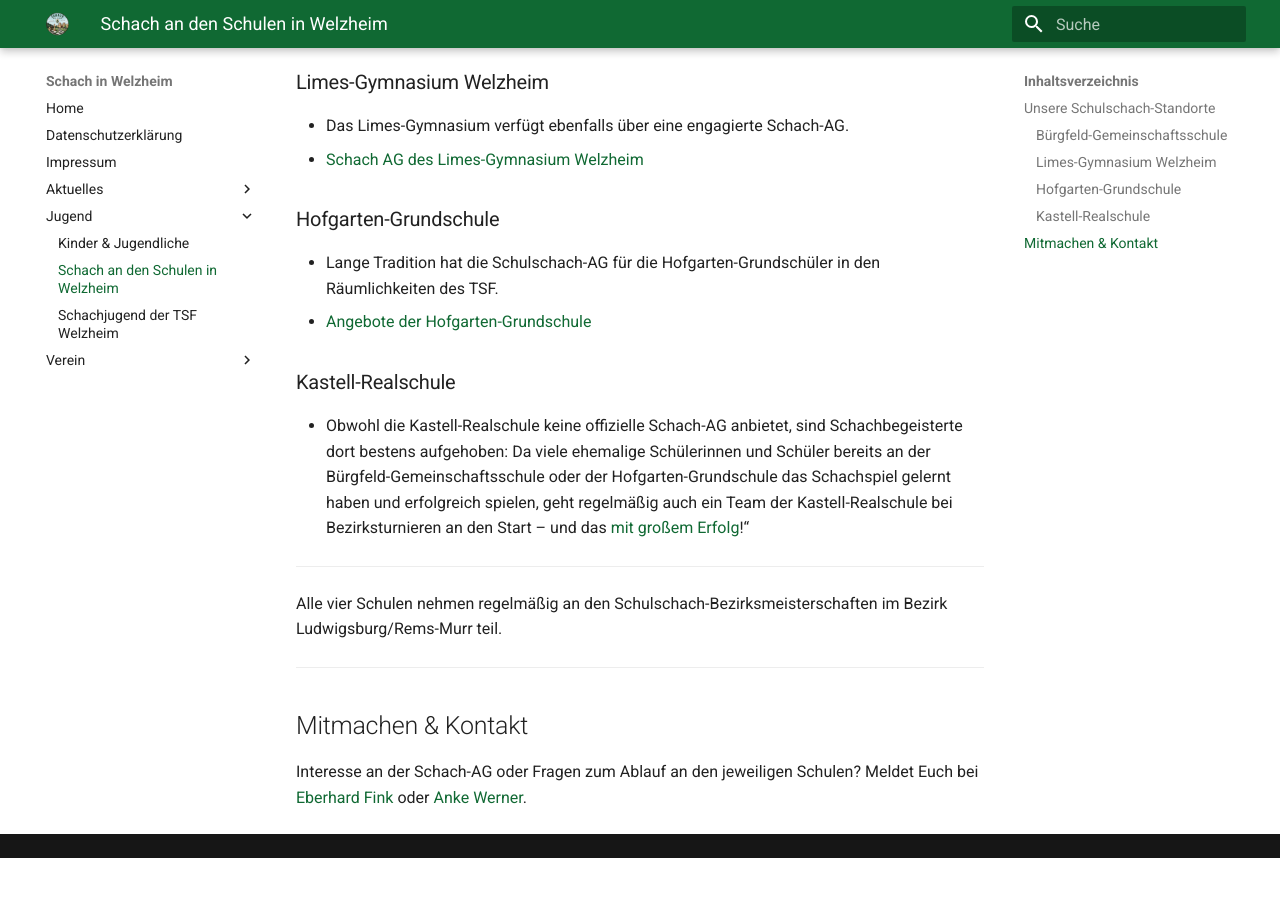
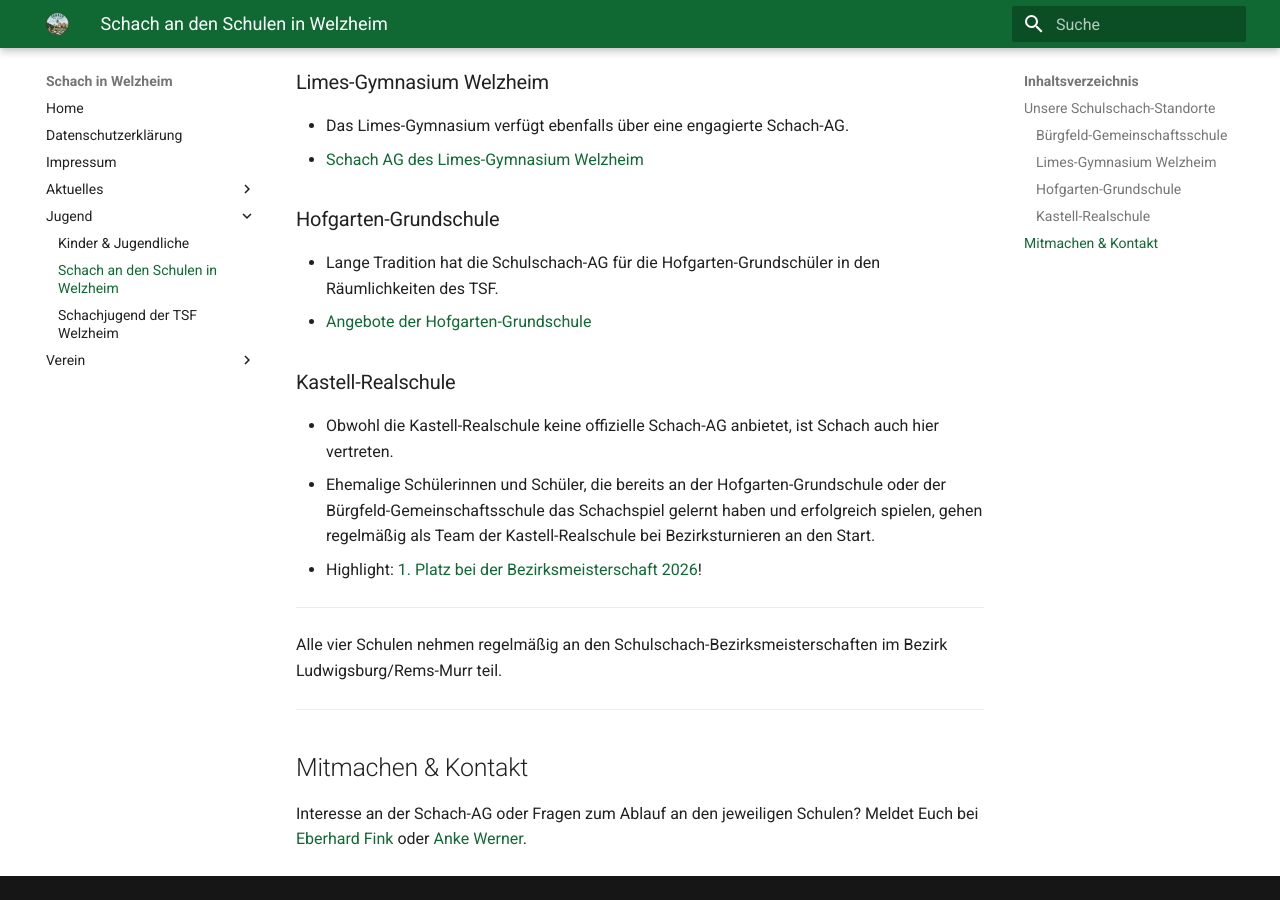
Before and after one commit to schachwelzheim/schachwelzheim, an MkDocs documentation site: the page built from docs/jugend/schach-ags.md, in a window 1280 px wide and 900 px high, scrolled down 544 px. Built offline with MkDocs 1.6.1 and Material for MkDocs 9.7.7, drawn with Linux system fonts in a browser that asks for light colours; before the commit the page ends 1402 px from its top, so only the background shows below that.

Commit message:
Update Kastell-Realschule chess section
Revised text about the Kastell-Realschule's involvement in chess activities and highlighted their success.

```diff
--- a/docs/jugend/schach-ags.md
+++ b/docs/jugend/schach-ags.md
@@ -24,7 +24,9 @@ Zurzeit gibt es an drei Schulen aktive Schach-AGs.
 
 ### Kastell-Realschule
 
-* Obwohl die Kastell-Realschule keine offizielle Schach-AG anbietet, sind Schachbegeisterte dort bestens aufgehoben: Da viele ehemalige Schülerinnen und Schüler bereits an der Bürgfeld-Gemeinschaftsschule oder der Hofgarten-Grundschule das Schachspiel gelernt haben und erfolgreich spielen, geht regelmäßig auch ein Team der Kastell-Realschule bei Bezirksturnieren an den Start – und das [mit großem Erfolg](https://krswelzheim.de/index.php/11433/1-platz-bei-der-schulschachmeisterschaft-2026/)!“
+* Obwohl die Kastell-Realschule keine offizielle Schach-AG anbietet, ist Schach auch hier vertreten.
+* Ehemalige Schülerinnen und Schüler, die bereits an der Hofgarten-Grundschule oder der Bürgfeld-Gemeinschaftsschule das Schachspiel gelernt haben und erfolgreich spielen, gehen regelmäßig als Team der Kastell-Realschule bei Bezirksturnieren an den Start.
+* Highlight: [1. Platz bei der Bezirksmeisterschaft 2026](https://krswelzheim.de/index.php/11433/1-platz-bei-der-schulschachmeisterschaft-2026/)!
 
 ---
 
```
